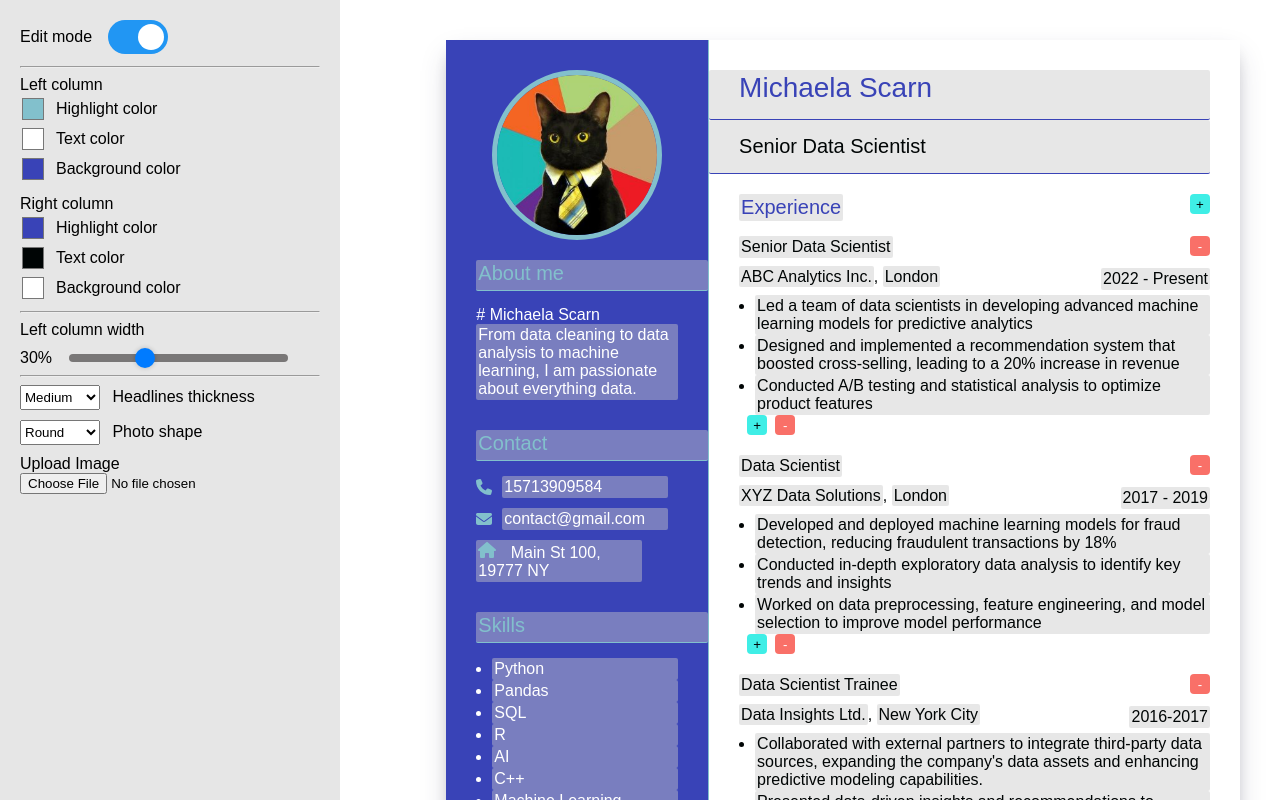
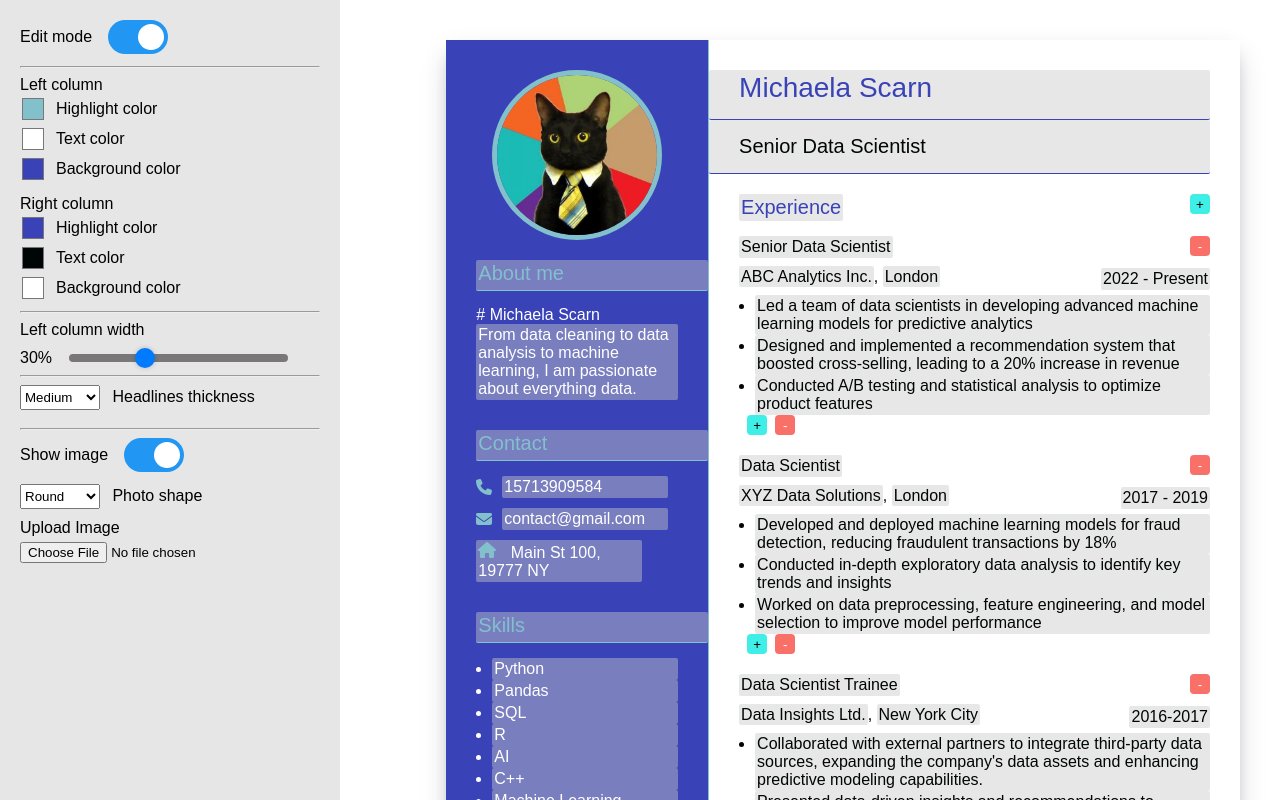
Before and after one commit to gervais-amoah/resume-builder, a Vue app: page / in a window 1280 px wide. Shown: the top 800 px of the page. Built offline with nearby package versions, Linux system fonts and the light colour scheme.

Commit message:
Add a switch toggle to show and display picture

```diff
--- a/src/App.vue
+++ b/src/App.vue
@@ -1,7 +1,7 @@
 <script setup>
 import ContactInfo from '@/components/ContactInfo.vue'
 import EditButtons from '@/components/EditButtons.vue'
-import EditToggle from '@/components/EditToggle.vue'
+import ToggleSwitch from '@/components/ToggleSwitch.vue'
 import ResumeSection from '@/components/ResumeSection.vue'
 import SectionHeadline from '@/components/SectionHeadline.vue'
 import SidebarMenu from '@/components/SidebarMenu.vue'
@@ -200,12 +200,17 @@ const editing = ref(true)
 const editModeToggled = (isChecked) => {
   editing.value = isChecked
 }
+
+const showImage = ref(true)
+const toggleImageDisplay = (isChecked) => {
+  showImage.value = isChecked
+}
 </script>
 
 <template>
   <main class="container">
     <SidebarMenu>
-      <EditToggle @edit-mode-toggled="editModeToggled" />
+      <ToggleSwitch @switch-toogled="editModeToggled" label="Edit mode" />
       <hr />
       <div>Left column</div>
       <ColorInput
@@ -256,6 +261,11 @@ const editModeToggled = (isChecked) => {
           { name: 'Thick', value: '600' }
         ]"
       />
+
+      <hr />
+      <ToggleSwitch @switch-toogled="toggleImageDisplay" label="Show image" />
+
+      <div v-show="showImage">
         <SelectInput
           label="Photo shape"
           @update-selection="imageShape = $event"
@@ -267,12 +277,14 @@ const editModeToggled = (isChecked) => {
         />
 
         <ImgUpload @image-changed="imageUrl = $event" />
+      </div>
     </SidebarMenu>
 
     <div id="resume" class="d-flex" :class="{ 'edit-off': !editing }" :style="cssVariables">
       <div class="left-col">
         <ResumeSection>
           <img
+            v-show="showImage"
             :src="imageUrl"
             class="profile-pic"
             :class="{ cirle: imageShape === 'round' }"
--- a/src/components/ImgUpload.vue
+++ b/src/components/ImgUpload.vue
@@ -26,4 +26,8 @@ const changeImage = (e) => {
   </label>
 </template>
 
-<style scoped></style>
+<style scoped>
+input {
+  margin-top: 5px;
+}
+</style>
--- a/src/components/EditToggle.vue
+++ b/src/components/ToggleSwitch.vue
@@ -1,16 +1,20 @@
 <script setup>
-import { defineEmits } from 'vue'
-
+defineProps({
+  label: {
+    type: String,
+    default: 'Edit mode'
+  }
+})
 const emit = defineEmits(['editModeToggled'])
 
 const onToggle = (event) => {
-  emit('editModeToggled', event.target.checked)
+  emit('switchToogled', event.target.checked)
 }
 </script>
 
 <template>
   <label class="switch-wrapper">
-    <span>Edit mode</span>
+    <span>{{ label }}</span>
     <div class="switch">
       <input type="checkbox" checked @click="onToggle" />
       <span class="slider round"></span>
```
Lines whose indentation alone changed are shown as unchanged.
